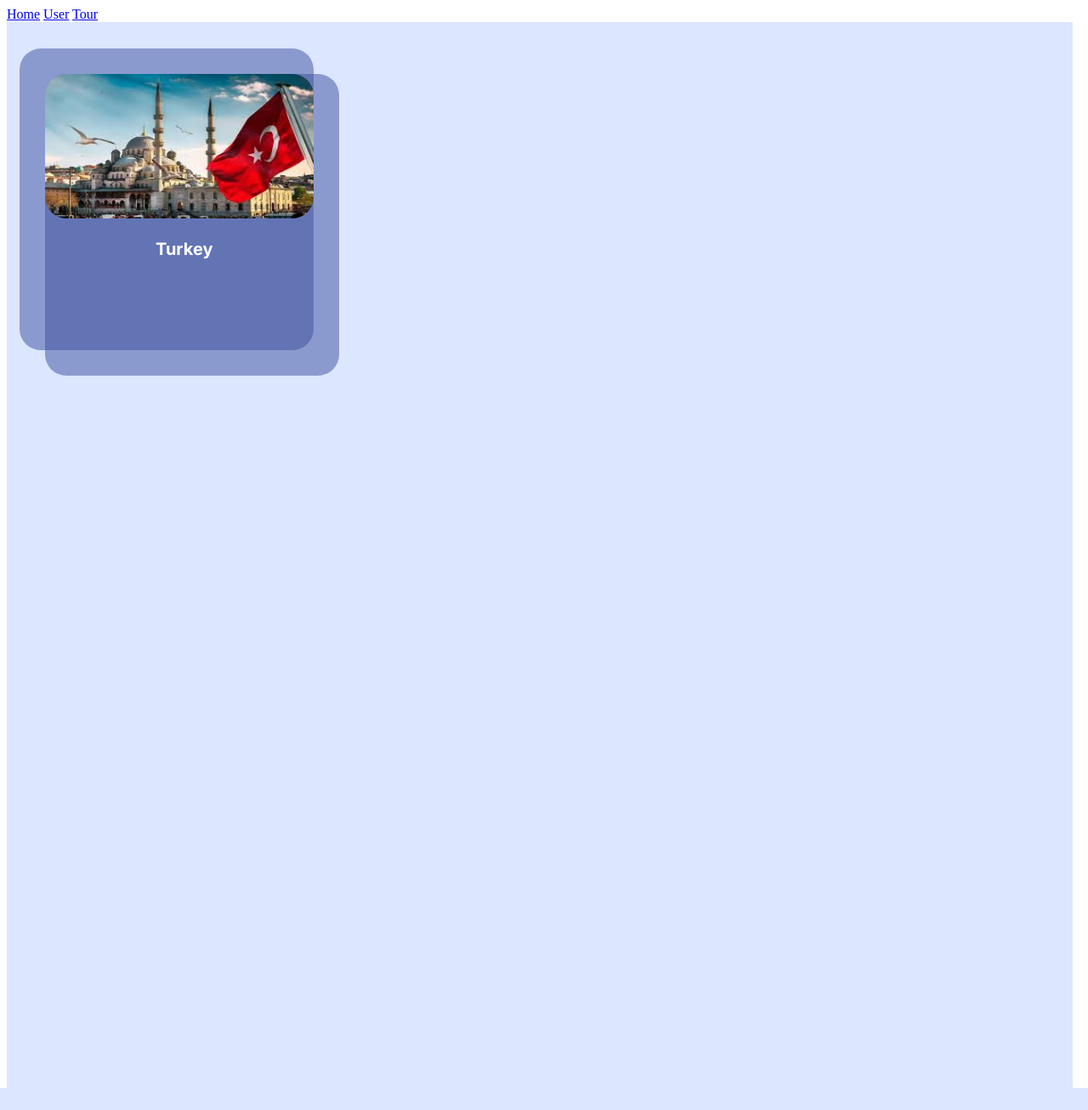
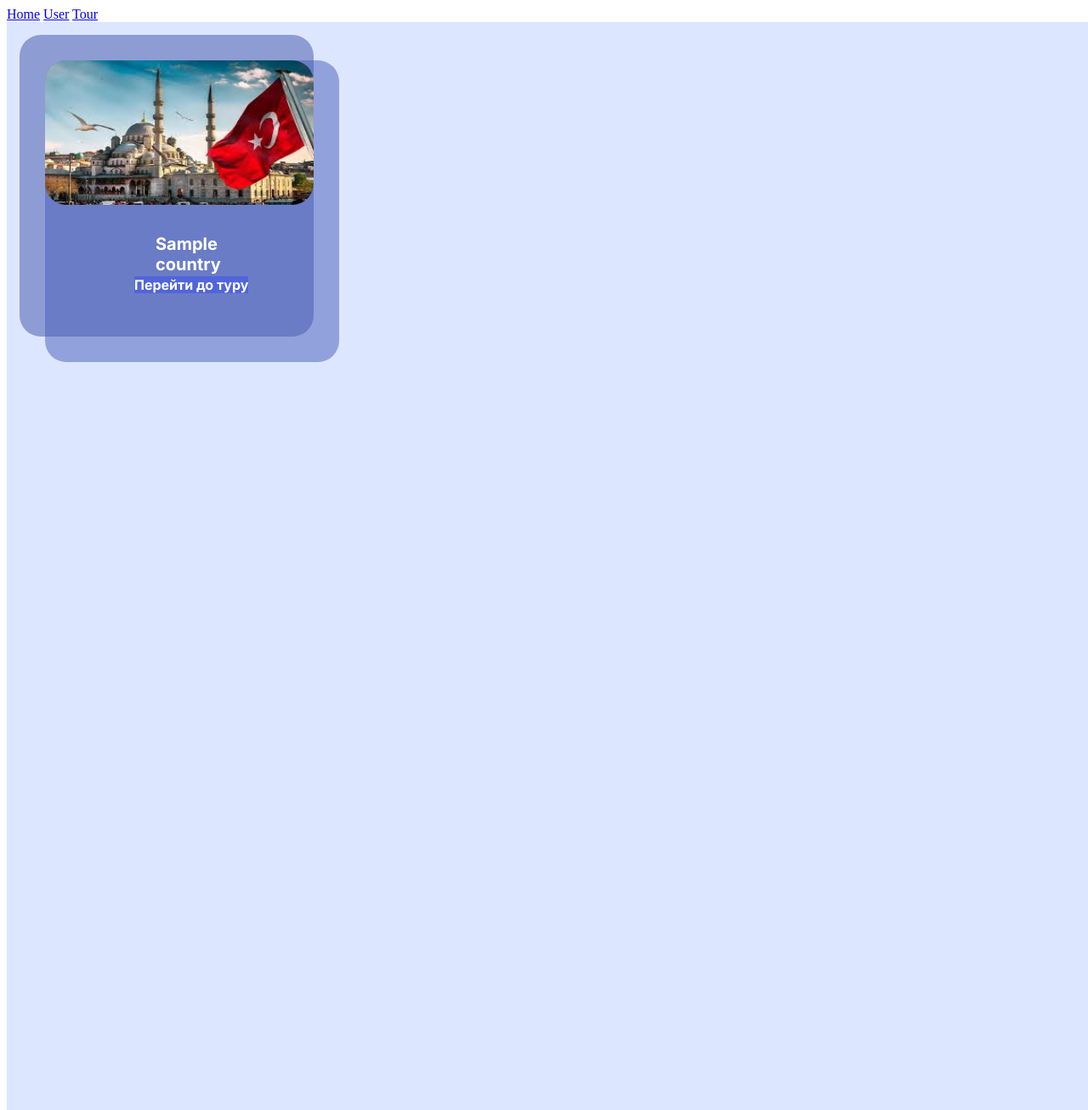
Before and after one commit to artemijMoskowsky/lesson_practice2509, a Python web app: template tour_page/templates/tour.html in a window 1280 px wide. Shown: the whole page at 85% size. Before the commit the page ends 1280 px from the top, so only its background shows below. Run offline with Jinja, Linux system fonts and the light colour scheme; the template is opened without the code that fills it: most values are stand-ins (such as "Sample title", 1, 10 or a date in 2020).

Commit message:
Initial design has been created. Will be edited

```diff
--- a/tour_page/static/css/style.css
+++ b/tour_page/static/css/style.css
@@ -8,11 +8,12 @@
 .main-cart{
     background-color: rgb(220, 230, 255);
     display: flex;
+    align-items: flex-start;
+    /* justify-content: space-around; */
     margin: 0;
     position: absolute;
-    width: 98vw;
-    height: 98vw;
-    align-items: flex-start;
+    width: 100vw;
+    height: 100vw;
 }
 
 .invisible-div{
@@ -22,8 +23,8 @@
     margin: 15px;
 }
 
-.cart-for-Turkey-back{
-    background-color: rgba(61, 80, 158, 0.5);
+.back-cart{
+    background-color: rgba(64, 84, 167, 0.5);
     /* opacity: .3; */
     border-radius: 25px;
     width: 346px;
@@ -33,8 +34,8 @@
     padding-left: 15px; */
 
 }
-.cart-for-Turkey-front{
-    background-color: rgba(61, 81, 157, 0.5);
+.front-cart{
+    background-color: rgba(72, 95, 186, 0.5);
     position: relative;
     top: 30px;
     left: 30px;
@@ -49,35 +50,43 @@
     z-index: 1;
 }
 
-.more-turkey-1{
+.more-cart{
     width: 346px;
     height: 355px;
     border-radius: 25px;
 }
 
-.turkey-image{
+.image{
     width: 316px;
     height: 170px;
     border-radius: 25px;
     margin-right: 30px;
 }
 
-.turkey-country{
+.button{
+    text-decoration: none;
+    font-family:'Inter', sans-serif;
+    font-weight: bold;
+    background-color: rgb(81, 100, 219);
+    color: white;
+    width: 67px;
+    height: 30px;
+    text-align: center;
+    margin-left: 105px;
+    margin-top: 100px;
+}
+
+.country{
     display: block;
     font-family:'Inter', sans-serif;
     font-weight: bold;
-    width: 67px;
+    width: 10px;
     height: 30px;
     text-align: center;
     margin-left: 130px;
-    margin-bottom: 100px;
+    margin-top: 30px;
     font-size: 20px;
     color: white;
-
-}
-
-.button-Turkey{
-    margin-left: 100px;
 
 }
 
--- a/tour_page/templates/tour.html
+++ b/tour_page/templates/tour.html
@@ -10,45 +10,21 @@ Tour
 
 {% block content %}
 
-<div class = 'main-cart'>
-    <p></p>
 
-    <div class = 'invisible-div'>
-        <div class = 'cart-for-Turkey-back'>
-            <p></p>
-            <div class = 'cart-for-Turkey-front'>
-                <div class = 'more-turkey-1'>
-                    <img src="{{ url_for('tour.static', filename = 'images/turkey.jpg' ) }}" alt="turkey" class = 'turkey-image'>
-                    <!-- <button class = 'button-Turkey'>Перейти до туру</button> -->
-                    <p class = 'turkey-country'> Turkey </p>
+    <div class = 'main-cart'>
+        {% for countries in all_trips %}
+            <div class = 'invisible-div'>
+                <div class = 'back-cart'>
+                    <div class = 'front-cart'>
+                        <div class = 'more-cart'>
+                            <img src="{{ url_for('tour.static', filename = 'images/turkey.jpg' ) }}" alt="turkey" class = 'image'>
+                            <p class = 'country'>{{ countries.country }}</p>
+                            <a href="/tour/{{ countries.id }}" class = 'button'>Перейти до туру</a>
+                        </div>
+                    </div>
                 </div>
             </div>
-        </div>
+        {% endfor %}
     </div>
 
-    <div class = 'invisible-div'></div>
-        <div class = 'cart-for-Australia-back'>
-            <h1></h1>
-            <div class = 'cart-for-Australia-front'>
-                <p></p>
-            </div>
-        </div>
-    </div>
-
-    <div class = 'cart-for-Paris-back'>
-        <h1></h1>
-        <div class = 'cart-for-Paris-front'>
-            <p></p>
-        </div>
-    </div>
-</div>
-
-<h1>Tour</h1>
-    {% for t_turkey in trip_to_turkey2 %}
-        <p>{{ t_turkey.title }}</p>
-        <p>{{ t_turkey.date }}</p>
-        <p>{{ t_turkey.country }}</p>
-        <a href="/tour/{{ t_turkey.id }}">Посилання</a>
-    {% endfor %}
-
 {% endblock %}
```
Also changed, not shown: tour_page/templates/tour_show.html (+5 -5 lines), tour_page/views.py (+12 -9 lines), instance/data.db.
